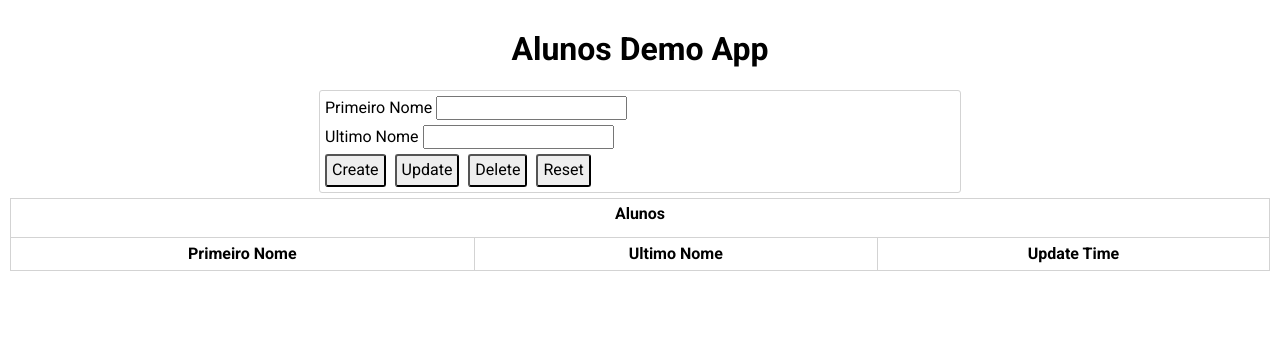
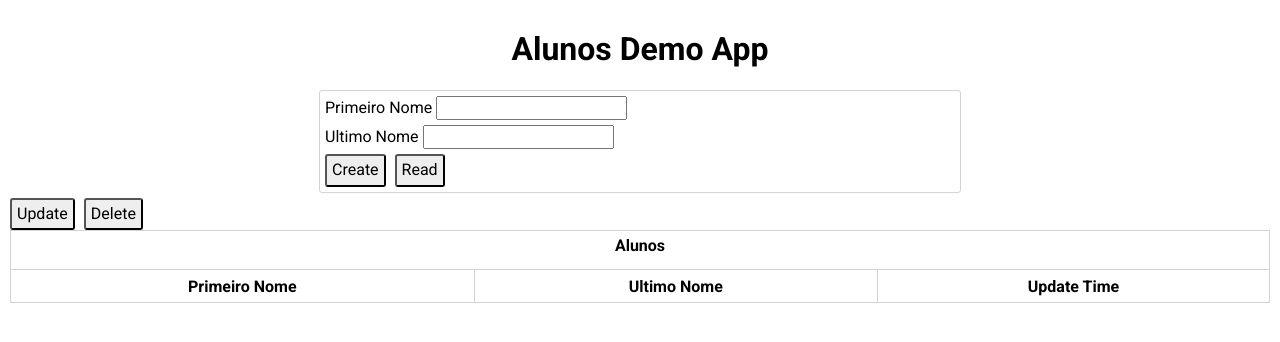
Before and after one commit to tonanuvem/alunos-microservice, a Python web app: template templates/home.html in a window 1280 px wide. Shown: the top 342 px of the page. Run offline with Jinja, Linux system fonts and the light colour scheme; the template is opened without the code that fills it, so the values that code supplies are empty.

Commit message:
Update home.html

```diff
--- a/templates/home.html
+++ b/templates/home.html
@@ -17,8 +17,8 @@ crossorigin="anonymous">
             type="text"> </label> <br>
         <label for="lname">Ultimo Nome <input id="lname" type="text"> </label>
         <br>
-        <button id="create">Create</button> <button id="update">Update</button>
-        <button id="delete">Delete</button> <button id="reset">Reset</button> </div>
+        <button id="create">Create</button> <button id="reset">Read</button> </div> <button id="update">Update</button>
+        <button id="delete">Delete</button>
       <div class="alunos">
         <table>
           <caption>Alunos</caption>
```
